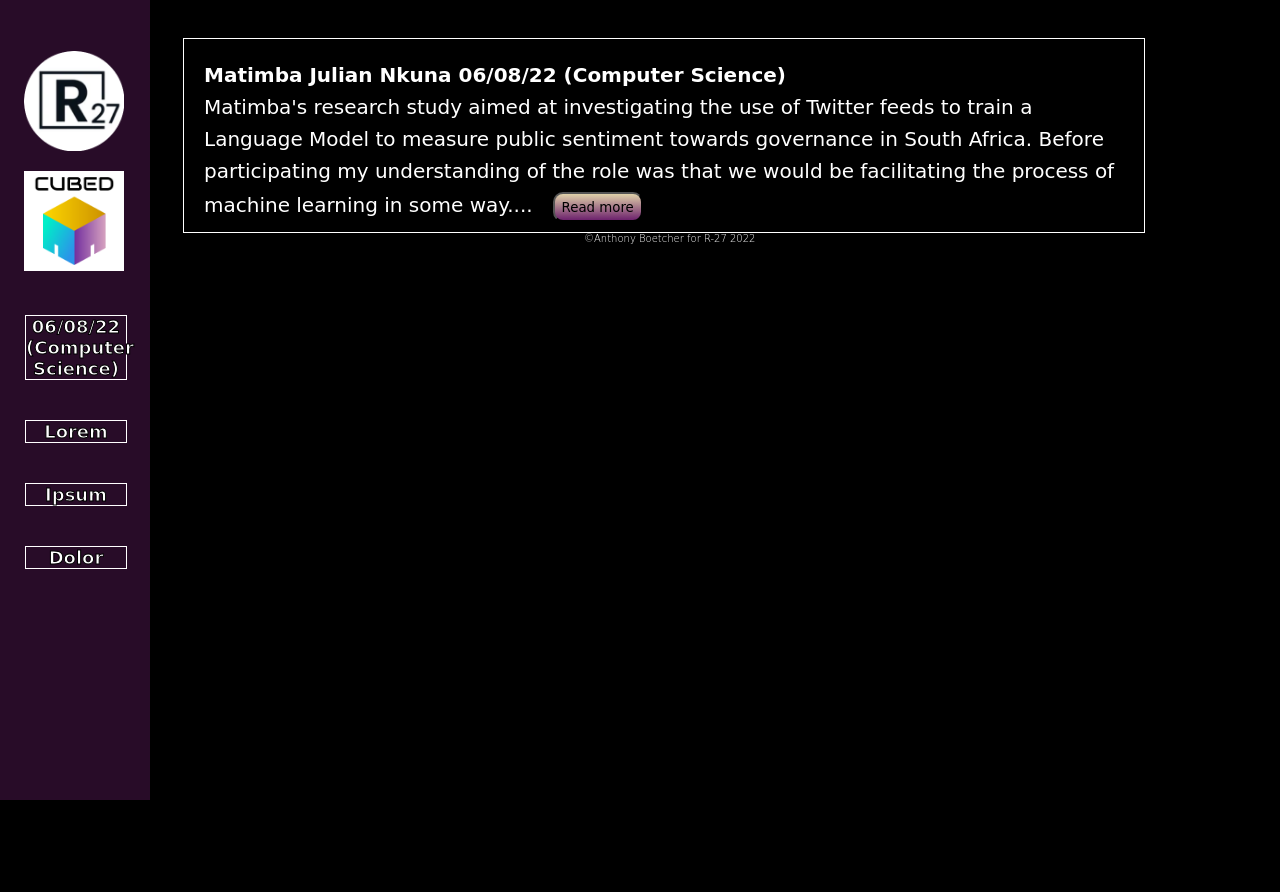
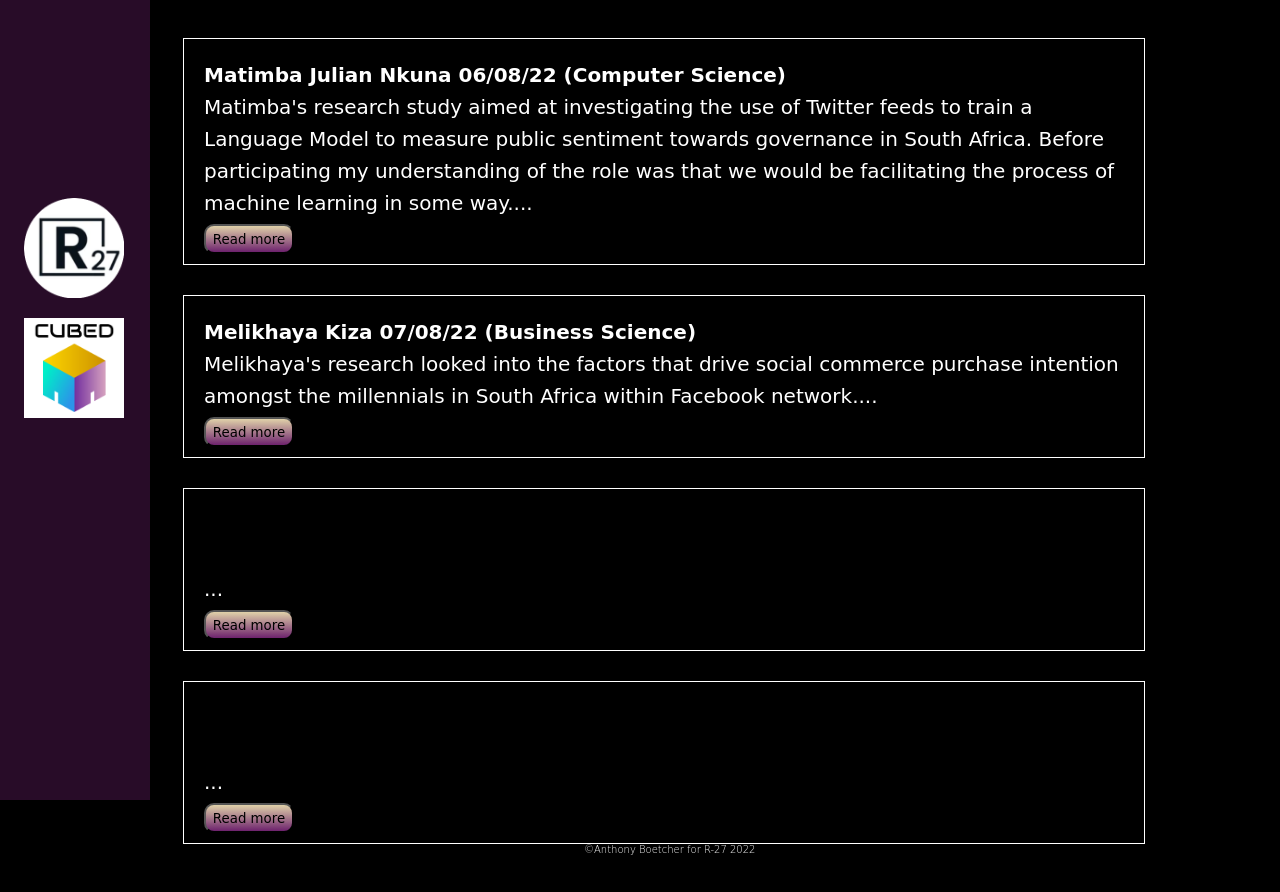
Before and after one commit to AnthonyBoetcher/R-27, a plain HTML site: page index.html in a window 1280 px wide. Before the commit the page ends 800 px from the top, so only its background shows below. Drawn offline with Linux system fonts and the light colour scheme; a web font is replaced by a local one.

Commit message:
Add files via upload

```diff
--- a/index.html
+++ b/index.html
@@ -13,7 +13,7 @@
         <meta charset="utf-8">
         <meta http-equiv="X-UA-Compatible" content="IE=edge">
         <title>R-27</title>
-        <meta name="description" content="Eco-friendly cubes with remarkable properties">
+        <meta name="description" content="Research elements">
         <meta name="viewport" content="width=device-width, initial-scale=1">
         <link rel="stylesheet" href="">
         <link rel="icon" type="image" href="circle R27.png">
@@ -22,7 +22,7 @@
 <link href="https://fonts.googleapis.com/css2?family=MuseoModerno:wght@100;200;300;400;500;600;700;800;900&display=swap" rel="stylesheet">
     </head>
     <body>
-        <nav id="navbar"><img id="logo" src="circle R27.png">   <a  target="_blank" href="https://anthonyboetcher.github.io/cubed/"><img id='cubed' src="CUBED LOGO.png"></a>   <a href="#Matimba Julian Nkuna 06/08/22 (Computer Science)"><div>06/08/22<br>(Computer Science)</div></a><a href=""><div>Lorem</div></a><a href="#GALLERY"><div>Ipsum</div></a><a href="#gallery"><div>Dolor</div></a></nav>
+        <nav id="navbar"><img id="logo" src="circle R27.png">   <a  target="_blank" href="https://anthonyboetcher.github.io/cubed/"><img id='cubed' src="CUBED LOGO.png"></a></nav>
         <main>
           <div id="about">
             <p><b>Matimba Julian Nkuna 06/08/22 (Computer Science)</b><br>Matimba's research study aimed at investigating the use of Twitter feeds to train a Language Model to measure public sentiment towards governance in South Africa. Before participating my understanding of the role
@@ -45,8 +45,25 @@ One thing I'd like to add is that South Africans have become heavily biased. I b
         I suspect the reason we see these cases as negative is because it has only confirmed what is occurring and continues to occur in South Africa. Despite the tweet referring to a positive outcome, we as citizens see it as negative. What we have is bad news, wrapped in good news. The good news is armed robbers were arrested, the bad news is we still have a horrific unemployment rate and abject poverty seems to be getting worse. Hence reminding us , by giving us good news about it, is perceived negatively. Talk about a recipe for depression!<br><br>
         What I'm trying to outline is that language amongst humans is incredibly complicated. You gave me good news, I see it as bad news. You said 'extremist' in a good context of transforming the country, but maybe I view the word 'expremist' in a poor light. There are many many examples of this, multiplied across multiple languages, that makes this study so difficult in my opinion, but also tackling a very pressing field : The interfaces between man and robot, and how to give robots the same or similar capacity to have human introspection and insight, without the human bias. The issue is, if you need humans to help train robots, how will you ever remove the human bias from the robots machine learning?<br><br>
               That being said, we are facing the limitatons of human language, as well as the limitations and variability of human interpretation of the language. The affect this has on the accuracy of the data must be profound, and I sympathise with anyone trying to draw conclusions further than average sentiment. And as previously alluded to, I would think average sentiment adequately machine learnt through given parameters by the creator. So the case for using human interpretors to assist the machine is not entirely compelling. In some cases I doubt whether human
-                  input would be any improvement on the machine learning, simply because we, as humans, have our own major limitations in language and interpretation.
-            </span><button onclick="myFunction()" id="myBtn">Read more</button></p>
+              input would be any improvement on the machine learning, simply because we, as humans, have our own major limitations in language and interpretation. </span></p>
+            <button onclick="myFunction()" id="myBtn">Read more</button>
+         </div>
+         <div id="science-ystuff">
+          <p><b>Melikhaya Kiza 07/08/22 (Business Science)</b><br>Melikhaya's research looked into the factors that drive social commerce purchase intention amongst the millennials in South Africa within Facebook network.<span id="dots1">...</span><span id="more1">This was a marketing related study focusing on perceptions of reliability, cost, trust and honesty levels, quality and scarcity of products within the context of Facebook Marketplace.<br><br>
+            A lot of focus was placed on brands, their quality and attraction to us (as buyers) and the consumer motivation to purchase through facebook marketplace. Brand reliability and trust was questioned, as well as the importance of brand names within the marketplace. Data was also gathered with regards to capacity to purchase on the marketplace, as well as the extent to which the marketplace has been recommended by others to us, and us to others. <br><br>
+            A trend amongst studies so far is the repetition of questions, I imagine this is to confirm the reliability of the participant. Admittedly, there has been much head scratching with regards to trying to answer something the same as I had previously answered it, which is also a trend I found myself in during the computer science study. <br><br>
+            In summary I think the study will provide the researcher with a broad range of data and indicate some overall trends relating to facebook marketplace. I'm not sure if the data will be incredibly insightful, and the use of this data is also a bit of a mystery to me. There may be conclusions drawn regarding the role of brands within the marketplace, general consumer trust levels, and spending behaviour of millenials. But beyond this I fear there is little valuable information contributable to the field of marketing, other than some very basic consumer metrics which I'm sure are available online.
+            </span></p>
+            <button onclick="myFunction1()" id="myBtn1">Read more</button>
+         </div>
+         <div id="progress">
+            <p><b></b><br><br><b></b><span id="dots2">...</span><span id="more2"><br><br>
+      </span></p>
+            <button onclick="myFunction2()" id="myBtn2">Read more</button>
+         </div>
+         <div id="gallery">
+          <p><b></b><br><br></span><span id="dots3">...</span><span id="more3"></span></p>
+          <button onclick="myFunction3()" id="myBtn3">Read more</button>
        </div>
         </main>
         <footer>&copy;Anthony Boetcher for R-27 2022</footer>
```
Lines whose indentation alone changed are shown as unchanged.
